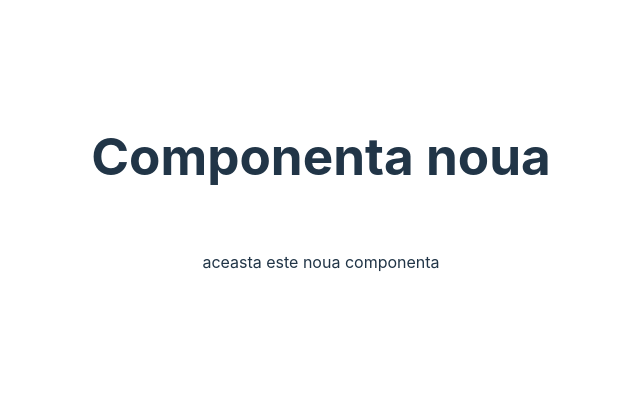
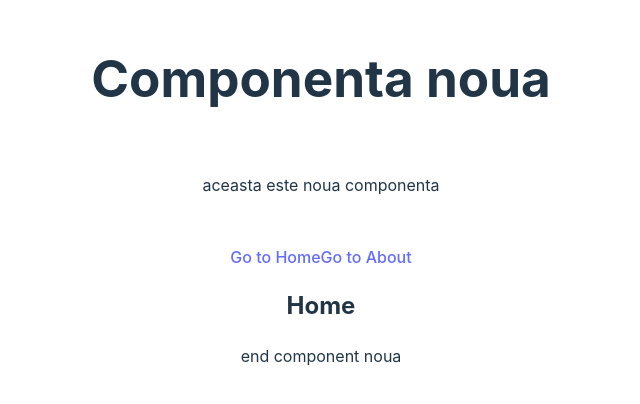
Before and after one commit to alexrotaru15/vue-test-component, a Vue app: page / in a window 1280 px wide. Shown: the part 200-604 px from the top of the page, without its empty margins (319-959 px from the left). Built offline with nearby package versions, Linux system fonts and the light colour scheme.

Commit message:
add router

```diff
--- a/src/App.vue
+++ b/src/App.vue
@@ -4,6 +4,12 @@ import HelloWorld from "./components/HelloWorld.vue";
 
 <template>
   <HelloWorld msg="Componenta noua" />
+  <p>
+    <router-link to="/">Go to Home</router-link>
+    <router-link to="/about">Go to About</router-link>
+  </p>
+  <router-view></router-view>
+  <p>end component noua</p>
 </template>
 
 <style scoped>
--- a/src/main.js
+++ b/src/main.js
@@ -1,7 +1,6 @@
 import { createApp } from "vue";
 import "./style.css";
 import App from "./App.vue";
+import router from "./router";
 
-createApp(App)
-  // .use(router)
-  .mount("#app");
+createApp(App).use(router).mount("#app");
--- a/src/router.js
+++ b/src/router.js
@@ -1,22 +1,22 @@
-// import { createRouter, createWebHistory } from "vue-router";
-// import Home from "./views/Home.vue";
-// import About from "./views/About.vue";
-// import Contact from "./views/Contact.vue";
+import { createRouter, createWebHistory } from "vue-router";
+import Home from "./components/Home.vue";
+import About from "./components/About.vue";
+import Contact from "./components/Contact.vue";
 
-// export default createRouter({
-//   history: createWebHistory(),
-//   routes: [
-//     {
-//       path: "/",
-//       component: Home,
-//     },
-//     {
-//       path: "/about",
-//       component: About,
-//     },
-//     {
-//       path: "/contact",
-//       component: () => Contact,
-//     },
-//   ],
-// });
+export default createRouter({
+  history: createWebHistory(),
+  routes: [
+    {
+      path: "/",
+      component: Home,
+    },
+    {
+      path: "/about",
+      component: About,
+    },
+    {
+      path: "/contact",
+      component: () => Contact,
+    },
+  ],
+});
```
